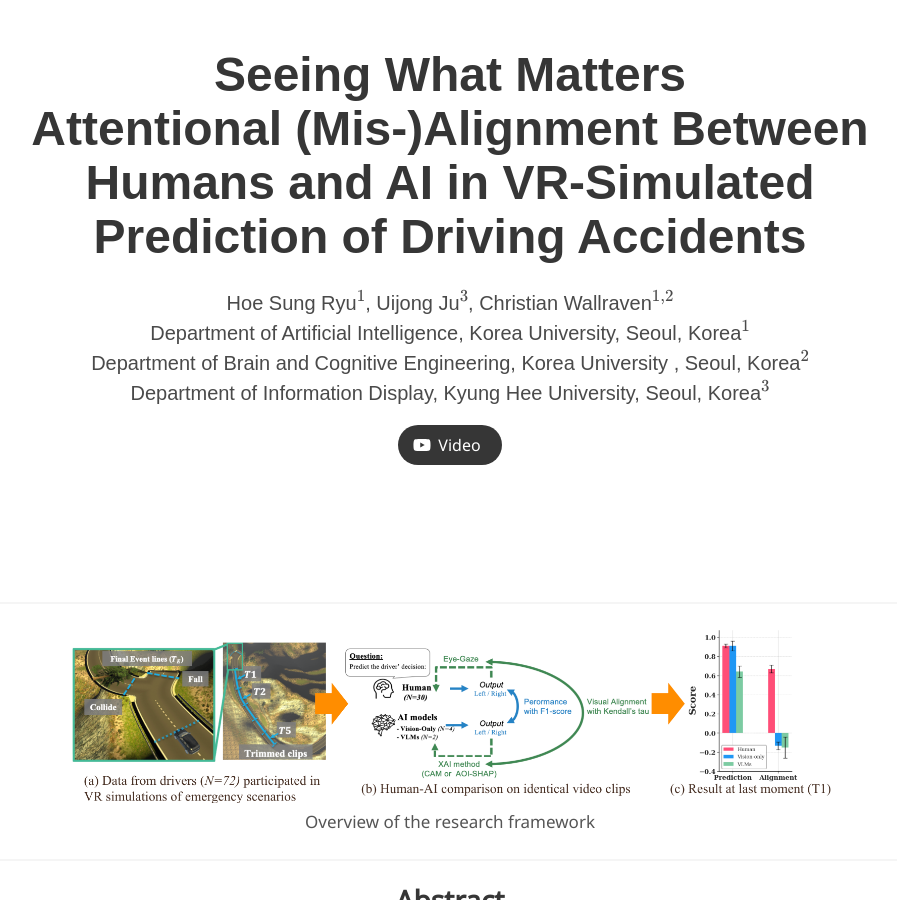
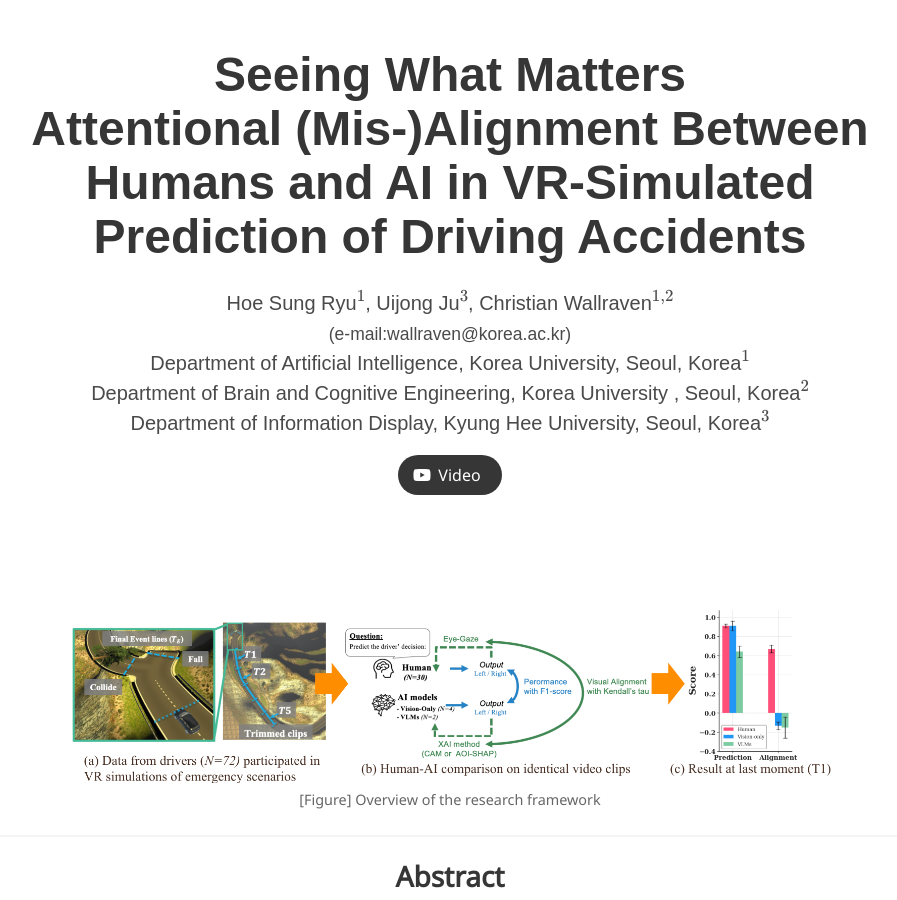
Before and after one commit to hoesungryu/seeing_what_matters_website, a Jekyll site: the page built from index.md, in a window 1280 px wide and 900 px high. Shown: the whole window, without its empty margins (190-1087 px from the left). Built offline with Jekyll 4.4.1, drawn with Linux system fonts in a browser that asks for light colours; some web fonts are replaced.

```diff
--- a/index.md
+++ b/index.md
@@ -5,29 +5,28 @@ permalink: /
 title: Seeing What Matters<br> Attentional (Mis-)Alignment Between Humans and AI in VR-Simulated Prediction of Driving Accidents
 authors:
     Hoe Sung Ryu$^{1}$, Uijong Ju$^{3}$, Christian Wallraven$^{1,2}$
+    <br><small><span class="e-mail">(e-mail:wallraven@korea.ac.kr)</span></small></br>
 affiliations:
     Department of Artificial Intelligence, Korea University, Seoul, Korea$^{1}$<br>
     Department of Brain and Cognitive Engineering, Korea University , Seoul, Korea$^{2}$<br>
     Department of Information Display, Kyung Hee University, Seoul, Korea$^{3}$
-video: https://youtu.be/
+video: https://www.youtube.com/watch?v=xe8hN__0RC4
 # paper: https://www.cs.virginia.edu/~robins/Turing_Paper_1936.pdf
 # code: https://github.com/topics/turing-machines
 ---
 
----
-
-![Overview of the research framework](/static/image/overview.png)
-<!-- <script>
-document.querySelectorAll('img[src="/static/image/overview.png"]').forEach(img => {
-  img.style.width = "80%";      // 크기 조절
-  img.style.height = "70%";      // 크기 조절
-  img.style.display = "block";  // 블록 요소로 변환
-  img.style.margin = "0 auto";  // 좌우 자동 마진 → 가운데 정렬
-});
-</script> -->
+<div align="center">
+  <img src="/static/image/overview.png" alt="Overview of the research framework" width="80%">
+  <p style="font-size: 0.9em; color: #666; ">
+    [Figure] Overview of the research framework
+  </p>
+</div>
 
 
-<script>
+
+<!-- ![Overview of the research framework](/static/image/overview.png) -->
+
+<!-- <script>
 document.querySelectorAll('img[src="/static/image/overview.png"]').forEach(img => {
   // 크기 + 정렬
   img.style.width = "80%";      // 크기 조절
@@ -43,7 +42,7 @@ document.querySelectorAll('img[src="/static/image/overview.png"]').forEach(img =
   caption.style.marginTop = "6px";
   img.insertAdjacentElement("afterend", caption);
 });
-</script>
+</script> -->
 
 
 ---
@@ -57,7 +56,7 @@ This study explores how human and AI visual attention differ in a short-term pre
     </div>
 </div>
 
----
+
 
 ## Research Question
 “Can AI models achieve human-level future anticipation and visual attention strategies when predicting accident dilemmas in driving scenario?”
```
Also changed, not shown: README.md, 3 other files.
